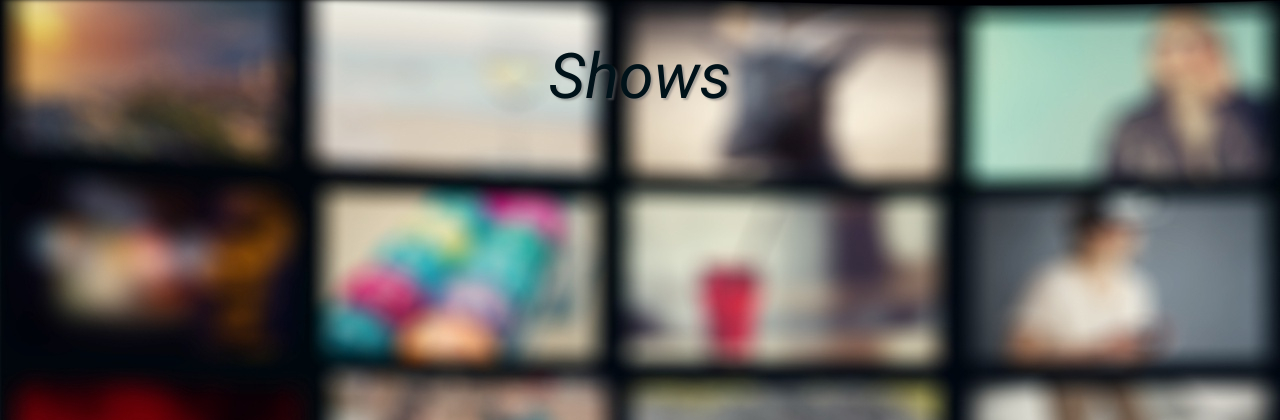
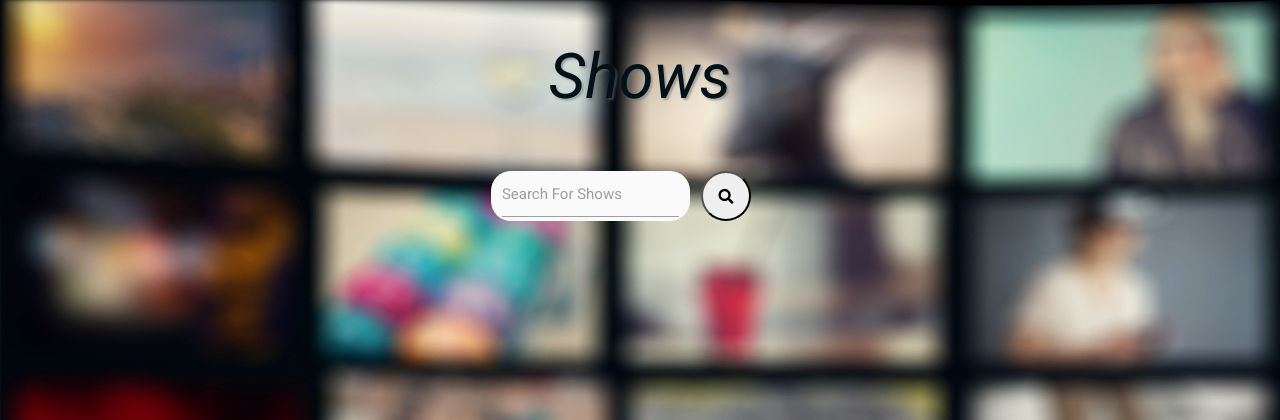
Before and after one commit to Code-Institute-Submissions/pbaker321-Binge-Flix, a Flask app: page /search in a window 1280 px wide. Shown: the part 64-484 px from the top of the page. Run offline with Flask 2, Linux system fonts and the light colour scheme; data that the repository does not hold is empty; some libraries are stand-ins or nearby versions.

Commit message:
Added search bar

```diff
--- a/static/css/style.css
+++ b/static/css/style.css
@@ -75,6 +75,25 @@ main {
     box-shadow: 2px 2px 2px rgba(9, 0, 58, 0.5);
   }
 
+.search-bar {
+    background-color: #fafafa;
+    color: #001219;
+    border-radius: 20px;
+    height: 50px;
+    width: 100px;
+}
+
+.search-text {
+    color: #001219;
+}
+
+.srch-btn {
+    border-radius: 50%;
+    height: 50px;
+    width: 50px;
+    margin-top: 15px;
+}
+
 .btn {
     background-color: #005f73;
     color: #fafafa;
--- a/templates/shows.html
+++ b/templates/shows.html
@@ -1,8 +1,26 @@
 {% extends "base.html" %}
 {% block content %}
 
+    <!-- Page Header -->
     <div class="row center-align page-title">
         <h1>Shows</h1>
+    </div>
+
+    <!-- Search Bar -->
+    <div class="row">
+        <form action="{{ url_for('search') }}" method="post" class="col s6 m4 offset-m4">
+            <div class="row align-wrapper">
+                <div class="input-field col s12 m8 search-bar">
+                    <input type="text" name="query" id="query" minlength="3" class="search-bar" required>
+                    <label for="query">Search For Shows</label>
+                </div>
+                <div class="col s12 m4">
+                    <button type="submit" class="srch-btn">
+                        <i class="fas fa-search"></i>
+                    </button>
+                </div>
+            </div>
+        </form>
     </div>
 
     {% for show in shows %}
@@ -24,6 +42,7 @@
                         <img src="{{show.show_image}}" alt="Image of {{show.show_name}}">
                     </div>
                 </div>
+                <!-- Like and dislike buttons, allows other users to interact -->
                 <div class="row">
                     <div class="col s12 m6 center-align">
                         <a href="{{ url_for('like', show_id=show._id) }}" class="like-btn">Binge-worthy <i class="far fa-thumbs-up"></i></a>
@@ -34,6 +53,7 @@
                         <span>{{ show.dislikes }}</span>
                     </div>
                 </div>
+                <!-- If session user. user can edit and delete shows they created -->
                 {% if session.user|lower == show.posted_by|lower %}
                 <div class="row center-align">
                     <a href="{{ url_for('edit_show', show_id=show._id) }}" class="btn-floating btn-large waves-effect show-btn">Edit</a>
```
